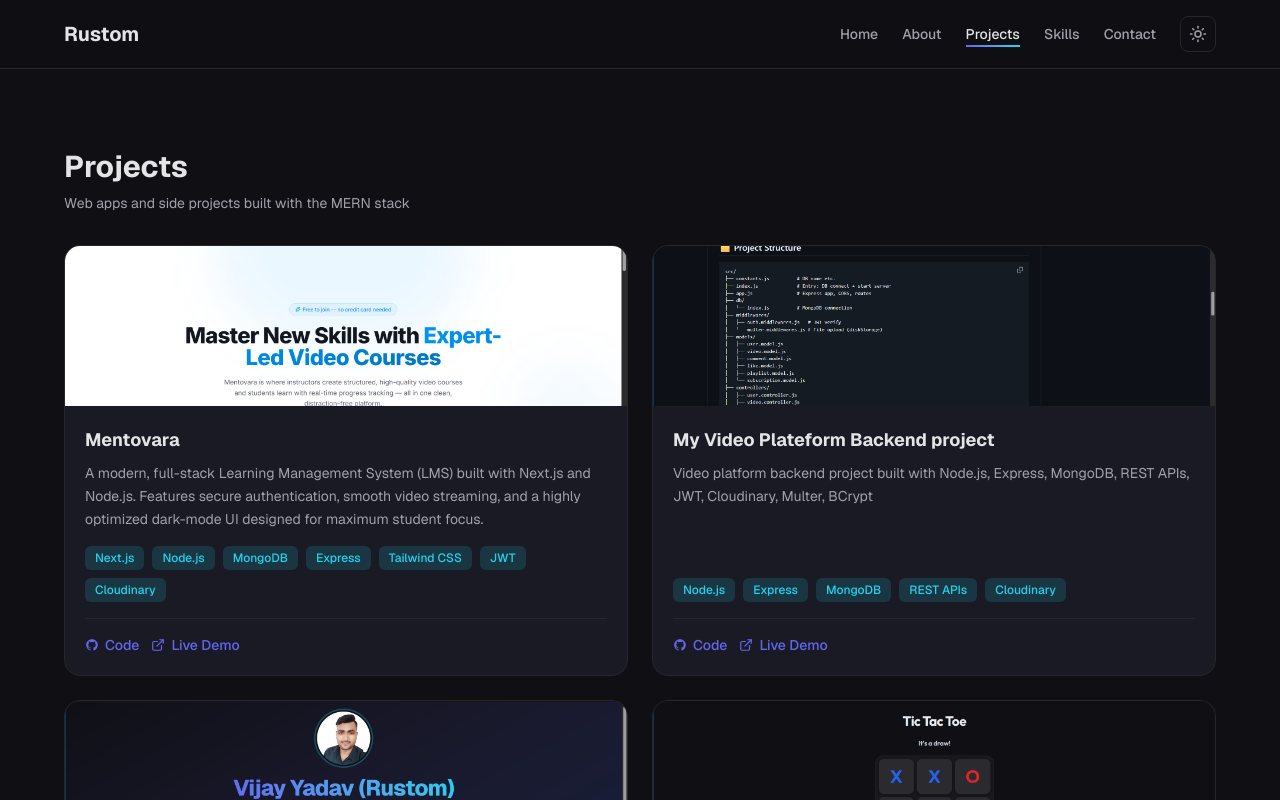
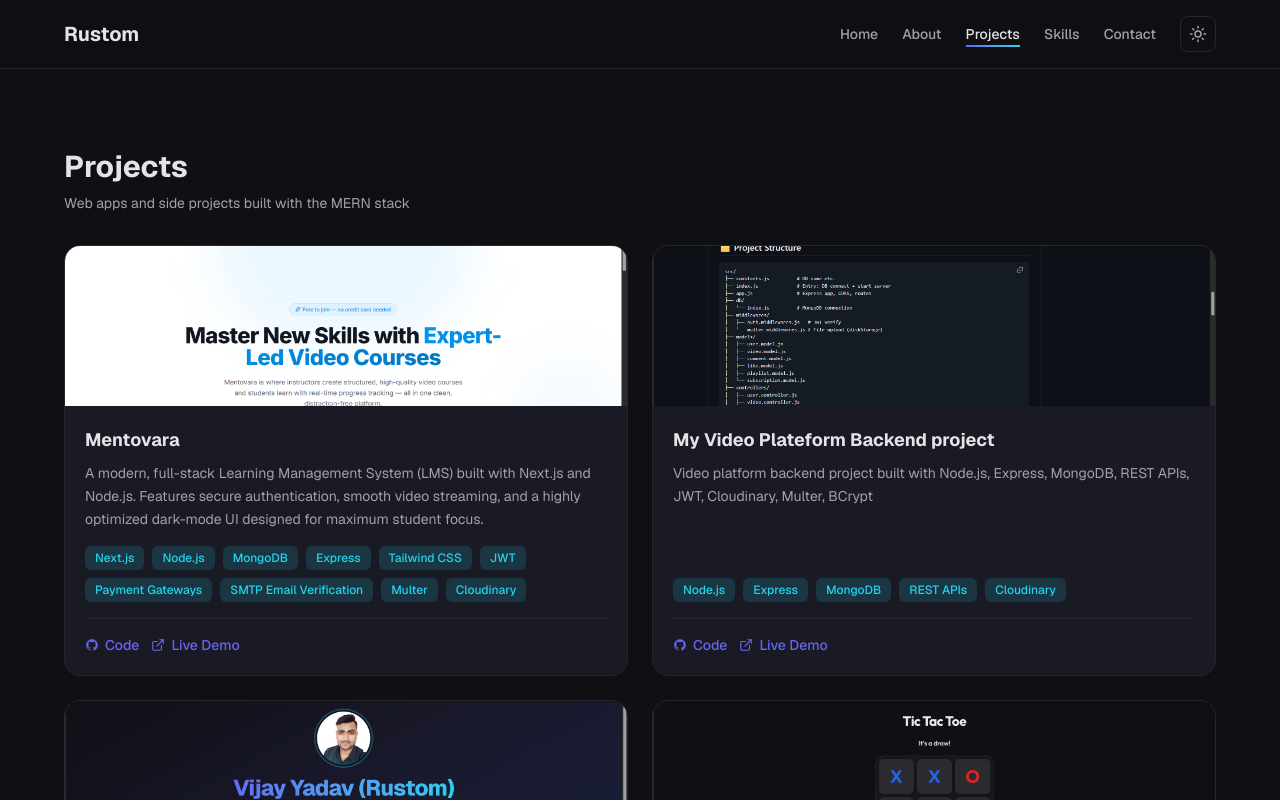
Before and after one commit to Rustom-yadav/rustom-portfolio, a Next.js app: page /projects in a window 1280 px wide. Shown: the top 800 px of the page. Built offline with nearby package versions, Linux system fonts and the light colour scheme.

Commit message:
feat: Add new skills to projects for enhanced tech stack representation

```diff
--- a/src/data/projects.js
+++ b/src/data/projects.js
@@ -11,6 +11,9 @@ export const projects = [
       "Express",
       "Tailwind CSS",
       "JWT",
+      "Payment Gateways",
+      "SMTP Email Verification",
+      "Multer",
       "Cloudinary",
     ],
     github: "https://github.com/Rustom-yadav/mentovara-edtech",
```
